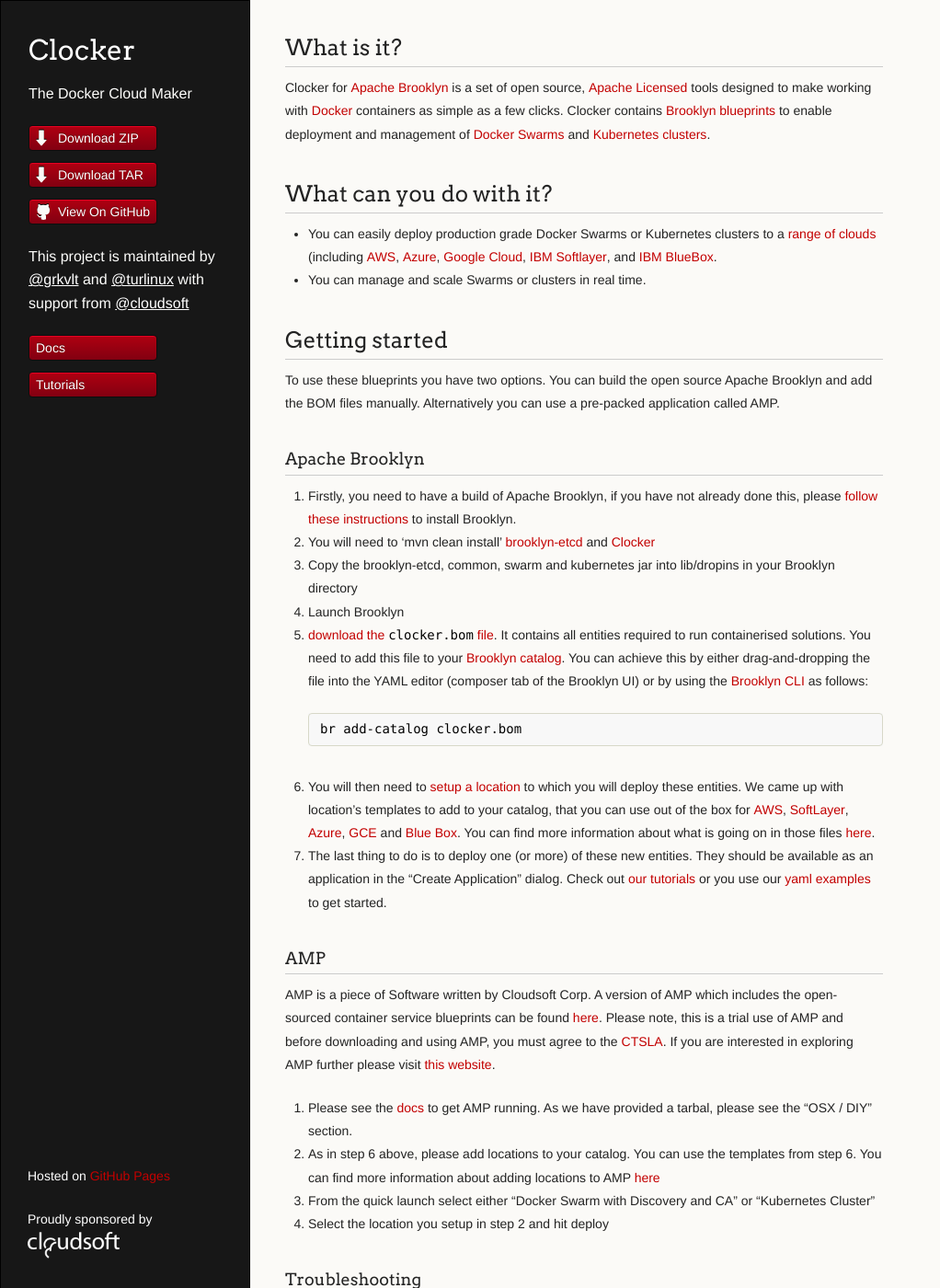
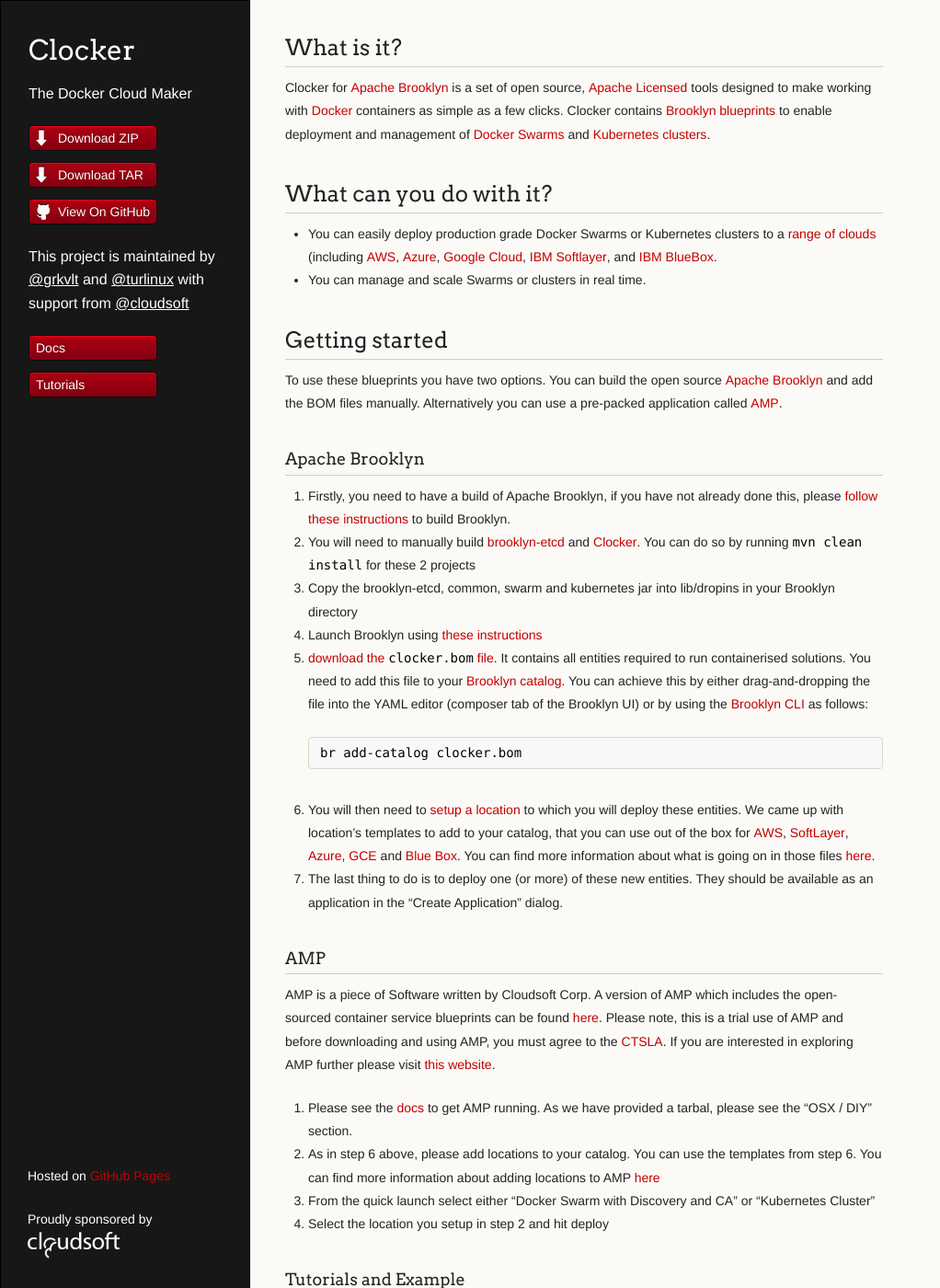
Before and after one commit to brooklyncentral/clocker, a Jekyll site: the page built from index.md, in a window 1280 px wide and 1400 px high. Shown: the whole window at 92% size, without its empty margins (0-1022 px from the left). Built offline with Jekyll 4.4.1, drawn with Linux system fonts in a browser that asks for light colours; some of the changed text lies outside the part shown.

Commit message:
Further updates to clocker.io site

````diff
--- a/index.md
+++ b/index.md
@@ -12,22 +12,21 @@
 * You can manage and scale Swarms or clusters in real time.
 
 ## Getting started
-
-To use these blueprints you have two options. You can build the open source Apache Brooklyn and add the BOM files manually. Alternatively you can use a pre-packed application called AMP.
+To use these blueprints you have two options. You can build the open source [Apache Brooklyn](http://brooklyn.apache.org/) and add the BOM files manually. Alternatively you can use a pre-packed application called [AMP](http://www.cloudsoft.io/products/).
 
 ### Apache Brooklyn
 
-1. Firstly, you need to have a build of Apache Brooklyn, if you have not already done this, please [follow these instructions](https://brooklyn.apache.org/v/latest/start/running.html) to install Brooklyn.
-2. You will need to 'mvn clean install' [brooklyn-etcd](https://github.com/brooklyncentral/brooklyn-etcd/) and [Clocker](https://github.com/brooklyncentral/clocker)
+1. Firstly, you need to have a build of Apache Brooklyn, if you have not already done this, please [follow these instructions](https://brooklyn.apache.org/v/latest/dev/env/maven-build.html) to build Brooklyn.
+2. You will need to manually build [brooklyn-etcd](https://github.com/brooklyncentral/brooklyn-etcd/) and [Clocker](https://github.com/brooklyncentral/clocker). You can do so by running `mvn clean install` for these 2 projects
 3. Copy the brooklyn-etcd, common, swarm and kubernetes jar into lib/dropins in your Brooklyn directory
-4. Launch Brooklyn
+4. Launch Brooklyn using [these instructions](https://brooklyn.apache.org/v/latest/start/running.html)
 5. [download the `clocker.bom` file](clocker.bom). It contains all entities required to run containerised solutions. You need to add this file to your [Brooklyn catalog](http://brooklyn.apache.org/v/latest/ops/catalog/index.html). You can achieve this by either drag-and-dropping the file into the YAML editor (composer tab of the Brooklyn UI) or by using the [Brooklyn CLI](https://brooklyn.apache.org/v/latest/ops/cli/index.html) as follows:
 
    ```sh
    br add-catalog clocker.bom
    ```
 6. You will then need to [setup a location](https://brooklyn.apache.org/v/latest/ops/locations/index.html) to which you will deploy these entities. We came up with location's templates to add to your catalog, that you can use out of the box for [AWS](tutorial/locations/aws-example-location.bom), [SoftLayer]((tutorial/locations/sl-example-location.bom)), [Azure](tutorial/locations/azure-example-location.bom), [GCE](tutorial/locations/gce-example-location.bom) and [Blue Box](tutorial/locations/bb-example-location.bom). You can find more information about what is going on in those files [here](tutorial/swarm-cluster.html#setup-a-cloud-location).
-7. The last thing to do is to deploy one (or more) of these new entities. They should be available as an application in the "Create Application" dialog. Check out [our tutorials](tutorials) or you use our [yaml examples](examples/swarm.yaml){:target="blank"} to get started.
+7. The last thing to do is to deploy one (or more) of these new entities. They should be available as an application in the "Create Application" dialog.
 
 ### AMP
 AMP is a piece of Software written by Cloudsoft Corp. A version of AMP which includes the open-sourced container service blueprints can be found  [here](http://download.cloudsoft.io/amp/4.1.0-20160930.1659/cloudsoft-amp-karaf-4.1.0-20160930.1659.tar.gz).
@@ -39,5 +38,8 @@
 3. From the quick launch select either "Docker Swarm with Discovery and CA" or "Kubernetes Cluster"
 4. Select the location you setup in step 2 and hit deploy
 
+### Tutorials and Example
+Check out [our tutorials](tutorials) or you use our [yaml examples](examples/swarm.yaml){:target="blank"} for more information.
+
 ### Troubleshooting
 For any problems please consult the [troubleshooting section here](./docs/troubleshooting.html).
````
